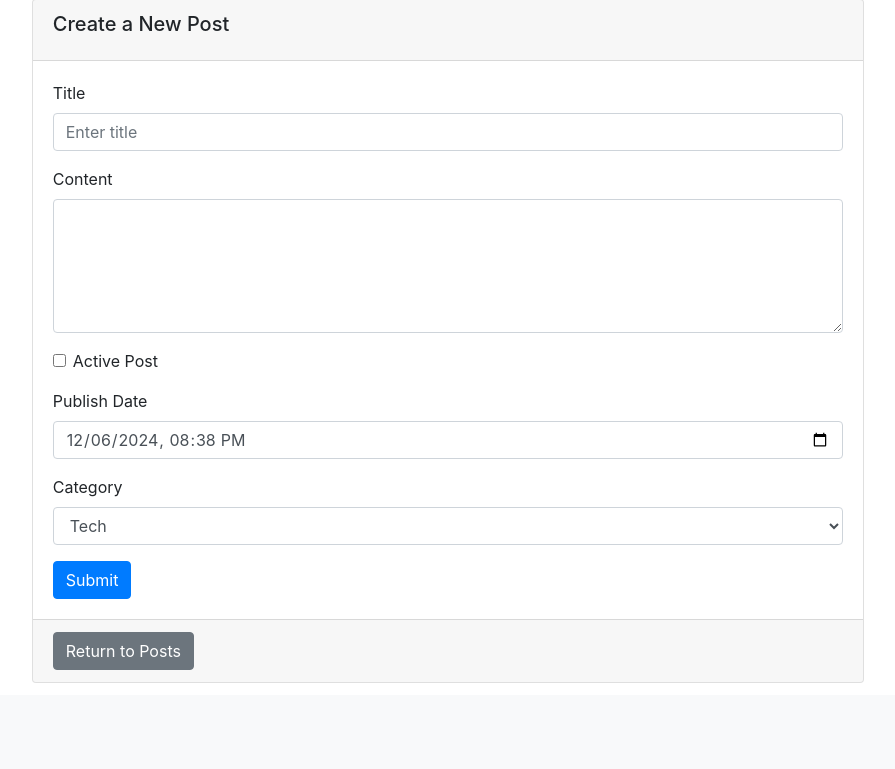
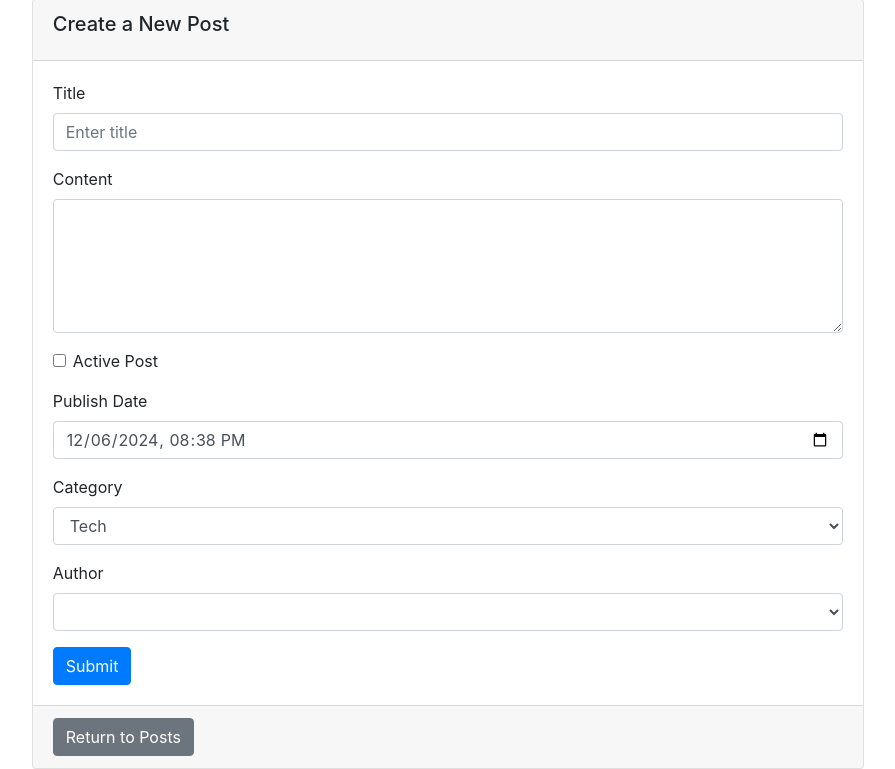
Before and after one commit to danieldan0/flask-app-lab, a Flask app: page /post/add_post in a window 1280 px wide. Shown: the part 105-874 px from the top of the page, without its empty margins (192-1087 px from the left). Before the commit the page ends 788 px from the top, so only its background shows below. Run offline with Flask 3, Linux system fonts and the light colour scheme; lists and menus that the app fills with data are empty; some libraries are stand-ins or nearby versions.

Commit message:
Added author select on post addition

```diff
--- a/app/posts/forms.py
+++ b/app/posts/forms.py
@@ -11,4 +11,5 @@ class PostForm(FlaskForm):
     is_active = BooleanField("Active Post")
     publish_date = DateTimeLocalField("Publish Date", format='%Y-%m-%dT%H:%M', default=dt.now())
     category = SelectField("Category", choices=CATEGORIES, validators=[DataRequired()])
+    author_id = SelectField("Author", coerce=int)
     submit = SubmitField("Add Post")
--- a/app/posts/templates/posts/add_post.html
+++ b/app/posts/templates/posts/add_post.html
@@ -35,6 +35,10 @@
                     {{ render_field(form.category) }}
                 </div>
 
+                <div class="form-group mb-3">
+                    {{ render_field(form.author_id) }}
+                </div>
+
                 <button type="submit" class="btn btn-primary">Submit</button>
             </form>
         </div>
--- a/app/posts/views.py
+++ b/app/posts/views.py
@@ -5,18 +5,22 @@ from .utils import load_posts, save_post, get_post
 
 from .models import Post
 from app import db
+from app.users.models import User
 
 
 @post_bp.route('/add_post', methods=["GET", "POST"])
 def add_post():
     form = PostForm()
+    authors = User.query.all()
+    form.author_id.choices = [(author.id, author.username) for author in authors]
     if form.validate_on_submit():
         title = form.title.data
         content = form.content.data
         category = form.category.data
         is_active = form.is_active.data
         publish_date = form.publish_date.data
-        new_post = Post(title=title, content=content, category=category, is_active=is_active, posted=publish_date, author=session.get("username", "anonymous"))
+        author_id = form.author_id.data
+        new_post = Post(title=title, content=content, category=category, is_active=is_active, posted=publish_date, user_id=author_id)
         db.session.add(new_post)
         db.session.commit()
         flash(f"Post {title} added successfully!", "success")
```
